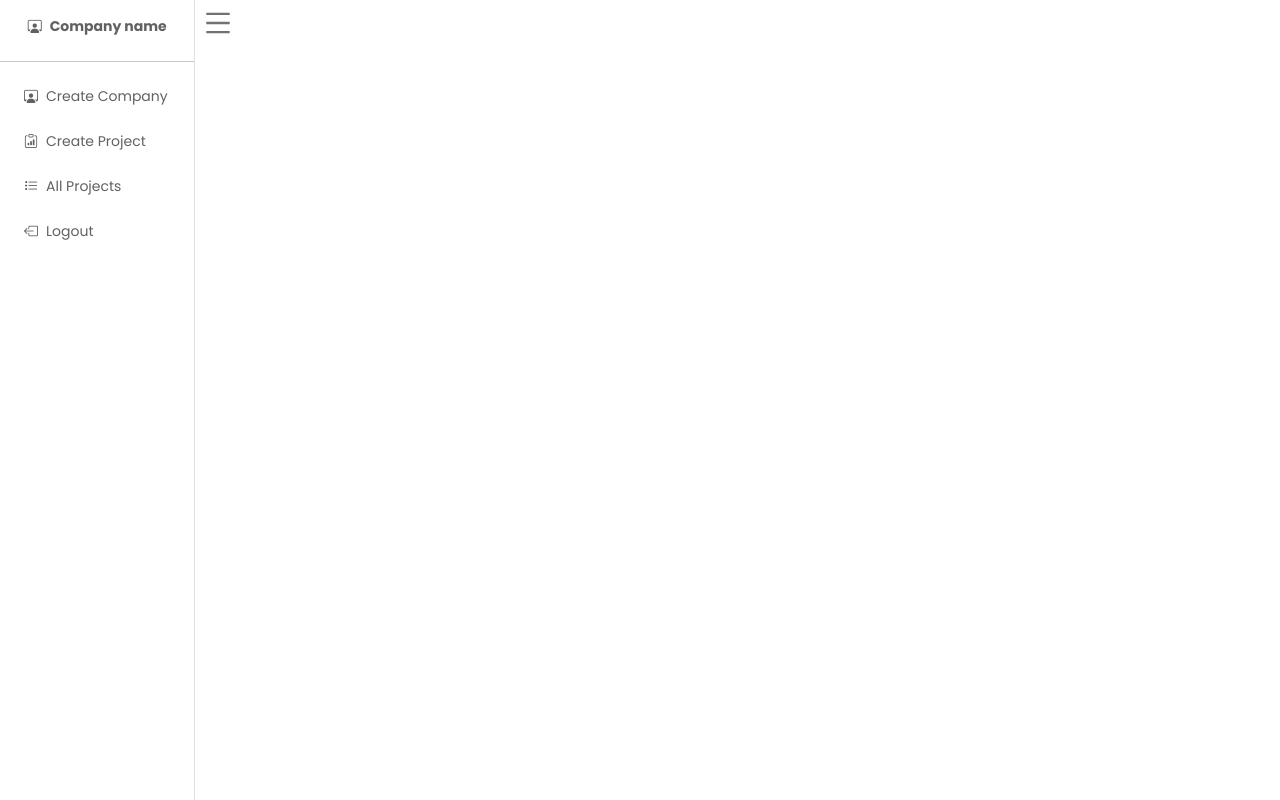
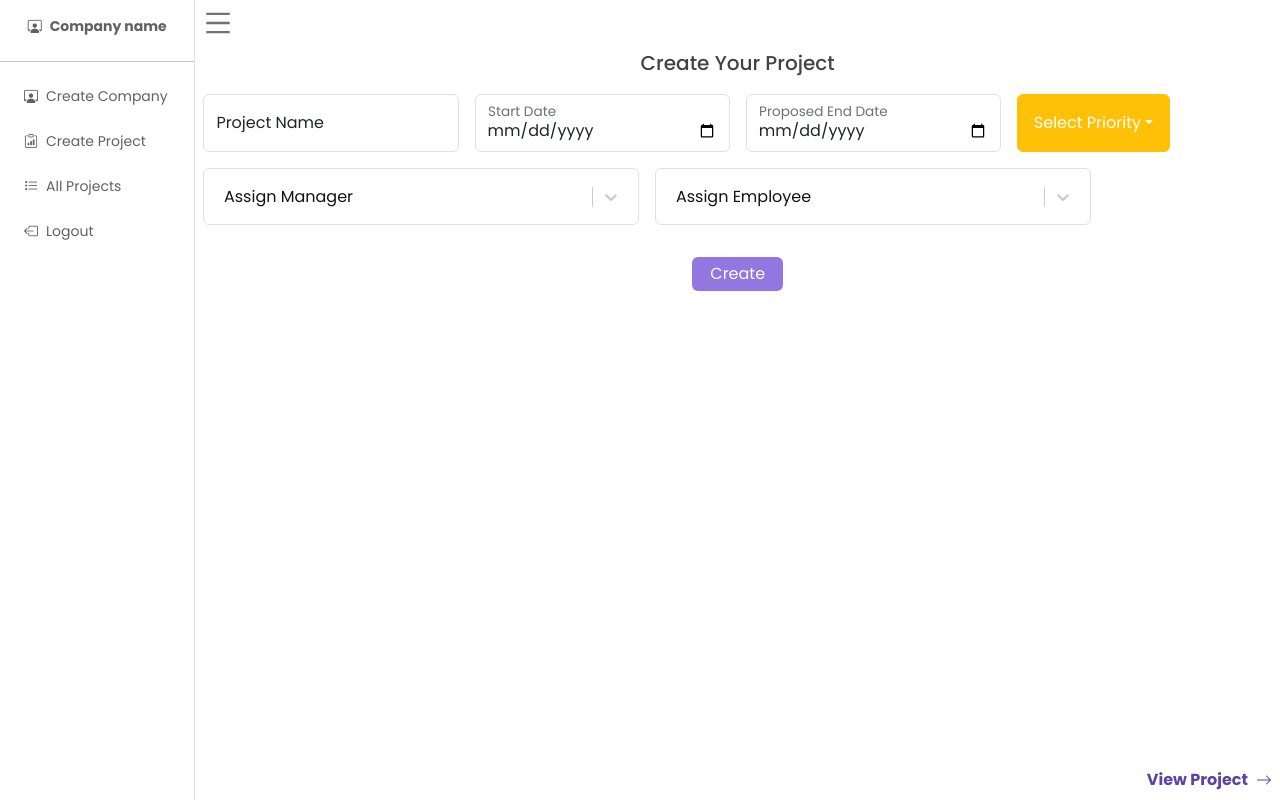
Before and after one commit to AjinkyaVeer007/project2.0, a React (Create React App) app: page /auth/admin/dashboard/createproject in a window 1280 px wide. Built offline with nearby package versions, Linux system fonts and the light colour scheme.

Commit message:
create project page added

```diff
--- a/package.json
+++ b/package.json
@@ -17,6 +17,7 @@
     "react-redux": "^8.1.2",
     "react-router-dom": "^6.15.0",
     "react-scripts": "5.0.1",
+    "react-select": "^5.7.4",
     "react-toastify": "^9.1.3",
     "redux-persist": "^6.0.0",
     "web-vitals": "^2.1.4"
--- /dev/null
+++ b/src/Components/MultiSelectDropdown/MultiSelectDropdown.css
@@ -0,0 +1,25 @@
+.css-13cymwt-control,
+.css-t3ipsp-control{
+    padding: 0.6rem !important;
+    border-radius: 0.375rem !important;
+    border-color: #dee2e6 !important;
+}
+
+.css-t3ipsp-control{
+    border-color: #9376E0 !important;
+    box-shadow: 0 0 0 0.25rem #c8b5fc !important;
+}
+
+.css-1jqq78o-placeholder{
+    color: #121212 !important;
+}
+
+.css-1p3m7a8-multiValue{
+    background-color: #9376E0 !important;
+    color: #fff !important;
+    border-radius: 0.375rem !important;
+}
+
+.css-wsp0cs-MultiValueGeneric{
+    color: #fff !important;
+}
--- /dev/null
+++ b/src/Components/MultiSelectDropdown/MultiSelectDropdown.jsx
@@ -0,0 +1,24 @@
+import React, { useState } from "react";
+import "./MultiSelectDropdown.css";
+import Select from "react-select";
+
+export default function MultiSelectDropdown({ employeeData, placeholderName }) {
+  const [selectedOptions, setSelectedOptions] = useState();
+
+  // Function triggered on selection
+  function handleSelect(data) {
+    setSelectedOptions(data);
+  }
+  return (
+    <div className="dropdown-container m-2">
+      <Select
+        options={employeeData}
+        placeholder={placeholderName}
+        value={selectedOptions}
+        onChange={handleSelect}
+        isSearchable={true}
+        isMulti
+      />
+    </div>
+  );
+}
--- a/src/Components/ProjectCard/ProjectCard.css
+++ b/src/Components/ProjectCard/ProjectCard.css
@@ -31,6 +31,7 @@
 .projectCard{
     background-color: #9c80ff;
     overflow: hidden;
+    cursor: pointer;
 }
 
 .card-pattern{
--- a/src/Components/Sidebar/Sidebar.jsx
+++ b/src/Components/Sidebar/Sidebar.jsx
@@ -1,4 +1,4 @@
-import React, { useId } from "react";
+import React from "react";
 import "./Sidebar.css";
 import { useDispatch, useSelector } from "react-redux";
 import { activeData } from "../../Store/activeSlice";
@@ -13,22 +13,22 @@ function Sidebar({ setShowSidebarFromTop }) {
 
   const sidebarArr = [
     {
-      id: useId(),
+      id: "#$createcompany",
       name: "Create Company",
       icon: "bi bi-person-workspace",
     },
     {
-      id: useId(),
+      id: "#$createproject",
       name: "Create Project",
       icon: "bi bi-clipboard-data",
     },
     {
-      id: useId(),
+      id: "#$allproject",
       name: "All Projects",
       icon: "bi bi-list-task",
     },
     {
-      id: useId(),
+      id: "#$logout",
       name: "Logout",
       icon: "bi bi-box-arrow-left",
     },
@@ -49,6 +49,9 @@ function Sidebar({ setShowSidebarFromTop }) {
         break;
       case "All Projects":
         navigate("/auth/admin/dashboard/projects");
+        break;
+      case "Create Project":
+        navigate("/auth/admin/dashboard/createproject");
         break;
       case "Logout":
         dispatch(
--- a/src/Pages/Company/Company.jsx
+++ b/src/Pages/Company/Company.jsx
@@ -64,7 +64,7 @@ function Company() {
             <Dropdown.Toggle
               variant="warning"
               id="dropdown-basic"
-              className="text-white"
+              className="text-white m-2 p-3"
             >
               {dropdownValue}
             </Dropdown.Toggle>
--- /dev/null
+++ b/src/Pages/CreateProject/CreateProject.css
@@ -0,0 +1,5 @@
+.viewProjectText{
+    cursor: pointer;
+    font-weight: 700;
+    color: #5c43a0;
+}
--- /dev/null
+++ b/src/Pages/CreateProject/CreateProject.jsx
@@ -0,0 +1,137 @@
+import React, { useState } from "react";
+import "./CreateProject.css";
+import FloatingLabel from "react-bootstrap/FloatingLabel";
+import Form from "react-bootstrap/Form";
+import Dropdown from "react-bootstrap/Dropdown";
+import MultiSelectDropdown from "../../Components/MultiSelectDropdown/MultiSelectDropdown";
+import { BsArrowRight } from "react-icons/bs";
+import { useNavigate } from "react-router-dom";
+import { useDispatch } from "react-redux";
+import { activeData } from "../../Store/activeSlice";
+
+function CreateProject() {
+  const [dropdownValue, setDropdownValue] = useState("Select Priority");
+
+  const navigate = useNavigate();
+  const dispatch = useDispatch();
+
+  //   Managerlist
+  const managerList = [
+    { value: "rushikesh", label: "rushi@gmail.com" },
+    { value: "ajinkya", label: "ajinkya@gmail.com" },
+    { value: "omkar", label: "omkar@gmail.com" },
+  ];
+
+  //   Employeelist
+  const employeeList = [
+    { value: "rushikesh", label: "rushi@gmail.com" },
+    { value: "ajinkya", label: "ajinkya@gmail.com" },
+    { value: "omkar", label: "omkar@gmail.com" },
+  ];
+
+  const handleNavigation = () => {
+    dispatch(
+      activeData({
+        name: "sidebarActiveItem",
+        value: "#$allproject",
+      })
+    );
+    navigate("/auth/admin/dashboard/projects");
+  };
+
+  return (
+    <div className="row mt-5">
+      <div className="text-center fs-5 mb-2 company-headingText">
+        Create Your Project
+      </div>
+      <div className="col-lg-3 col-12 col-md-4">
+        <FloatingLabel
+          controlId="floatingInput"
+          label="Project Name"
+          className="m-2"
+        >
+          <Form.Control type="text" placeholder="name@example.com" />
+        </FloatingLabel>
+      </div>
+      <div className="col-lg-3 col-12 col-md-4">
+        <FloatingLabel
+          controlId="floatingInput"
+          label="Start Date"
+          className="m-2"
+        >
+          <Form.Control type="date" placeholder="name@example.com" />
+        </FloatingLabel>
+      </div>
+      <div className="col-lg-3 col-12 col-md-4">
+        <FloatingLabel
+          controlId="floatingInput"
+          label="Proposed End Date"
+          className="m-2"
+        >
+          <Form.Control type="date" placeholder="name@example.com" />
+        </FloatingLabel>
+      </div>
+      <div className="col-lg-3 col-12 col-md-4 d-flex align-items-center justify-content-start">
+        <Dropdown>
+          <Dropdown.Toggle
+            variant="warning"
+            id="dropdown-basic"
+            className="text-white m-2 p-3"
+          >
+            {dropdownValue}
+          </Dropdown.Toggle>
+
+          <Dropdown.Menu>
+            <Dropdown.Item
+              onClick={() => {
+                setDropdownValue("High");
+              }}
+            >
+              High
+            </Dropdown.Item>
+            <Dropdown.Item
+              onClick={() => {
+                setDropdownValue("Medium");
+              }}
+            >
+              Medium
+            </Dropdown.Item>
+            <Dropdown.Item
+              onClick={() => {
+                setDropdownValue("Moderate");
+              }}
+            >
+              Moderate
+            </Dropdown.Item>
+          </Dropdown.Menu>
+        </Dropdown>
+      </div>
+      <div className="col-lg-5 col-12 col-md-6">
+        <MultiSelectDropdown
+          employeeData={managerList}
+          placeholderName={"Assign Manager"}
+        />
+      </div>
+      <div className="col-lg-5 col-12 col-md-6">
+        <MultiSelectDropdown
+          employeeData={employeeList}
+          placeholderName={"Assign Employee"}
+        />
+      </div>
+      <div className="text-center">
+        <button className="custom-btn rounded-2 mt-4">Create</button>
+      </div>
+      <div
+        onClick={handleNavigation}
+        className="viewProjectText position-absolute bottom-0 end-0 w-auto m-2"
+      >
+        <div className="d-flex align-items-center gap-2">
+          <div>View Project</div>
+          <BsArrowRight />
+        </div>
+      </div>
+    </div>
+  );
+}
+
+export default CreateProject;
--- a/src/Routes/ComponentRouting.js
+++ b/src/Routes/ComponentRouting.js
@@ -3,6 +3,7 @@ import {Routes, Route} from "react-router-dom"
 import WelcomeScreen from '../Pages/WelcomeScreen/WelcomeScreen'
 import Projects from '../Pages/Projects/Projects'
 import Company from '../Pages/Company/Company'
+import CreateProject from '../Pages/CreateProject/CreateProject'
 
 function ComponentRouting() {
   return (
@@ -10,6 +11,7 @@ function ComponentRouting() {
         <Route path='welcome' element={<WelcomeScreen/>}/>
         <Route path='projects' element={<Projects/>}/>
         <Route path='createcompany' element={<Company/>}/>
+        <Route path='createproject' element={<CreateProject/>}/>
     </Routes>
   )
 }
```
Also changed, not shown: 1 other file (tests, documents, lock files or other folders).
